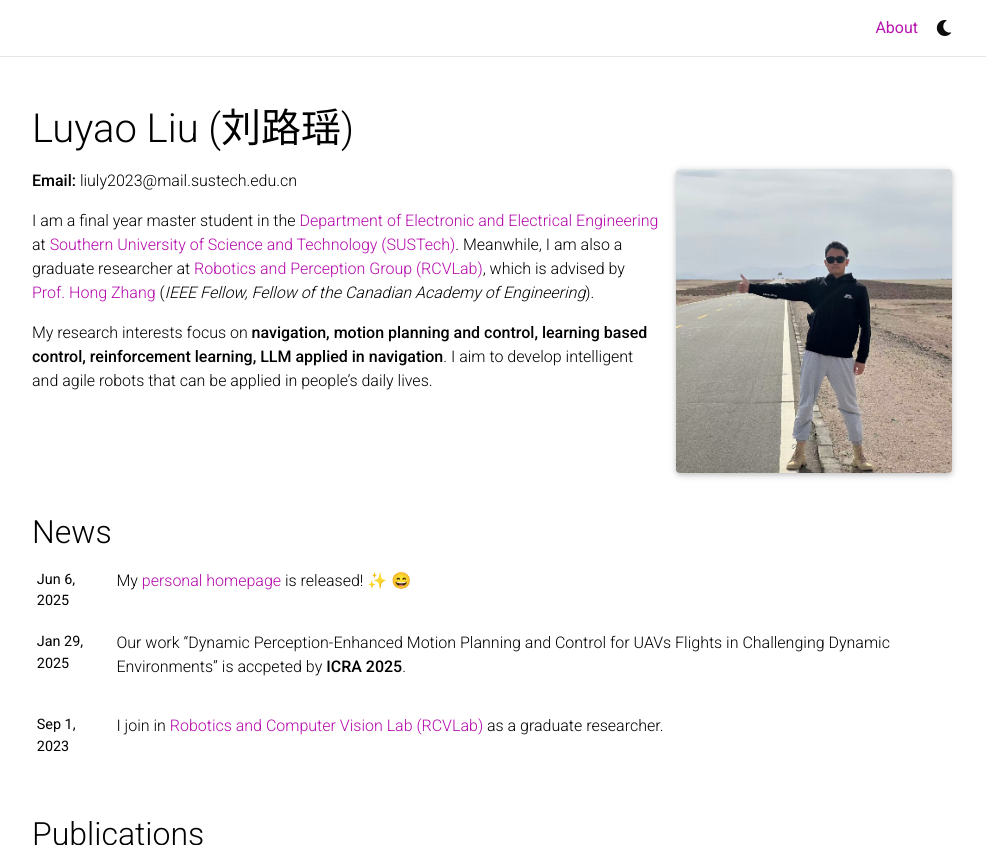
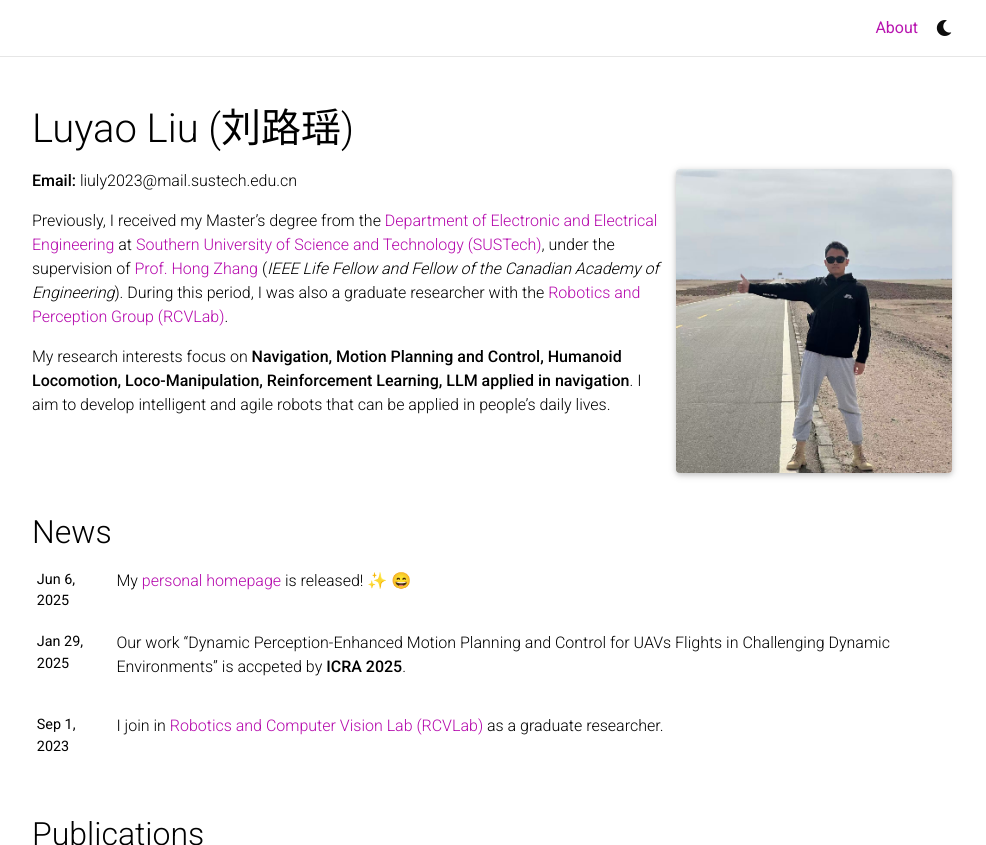
Before and after one commit to Luyao0LIU/luyao0liu.github.io, a Jekyll site: the page built from _pages/about.md, in a window 1280 px wide and 900 px high, cut to the strip 0-845 px from the top of the window. Shown: the whole strip, without its empty margins (148-1134 px from the left). Built offline with Jekyll 4.4.1, drawn with Linux system fonts in a browser that asks for light colours; full-size pictures stand in for the smaller copies a plugin makes; emoji names are drawn with the system emoji font; comment, search, counter and statistics services are not loaded; a style sheet for code colours, icons or effects is not loaded.

Commit message:
Update website

```diff
--- a/_pages/about.md
+++ b/_pages/about.md
@@ -23,11 +23,11 @@ honors: true
 
 **Email:** liuly2023@mail.sustech.edu.cn
 
-I am a final year master student in the <a href="https://eee.sustech.edu.cn/">Department of Electronic and Electrical Engineering</a> at <a href="https://www.sustech.edu.cn/en">Southern University of Science and Technology (SUSTech)</a>. Meanwhile, I am also a graduate researcher at <a href="https://rcvlab.eee.sustech.edu.cn/">Robotics and Perception Group (RCVLab)</a>, which is advised by <a href="https://faculty.sustech.edu.cn/?tagid=zhangh33&iscss=1&snapid=1&orderby=date&go=2&lang=en">Prof. Hong Zhang</a> (<em>IEEE Fellow, Fellow of the Canadian Academy of Engineering</em>).
+Previously, I received my Master's degree from the <a href="https://eee.sustech.edu.cn/">Department of Electronic and Electrical Engineering</a> at <a href="https://www.sustech.edu.cn/en">Southern University of Science and Technology (SUSTech)</a>, under the supervision of <a href="https://faculty.sustech.edu.cn/?tagid=zhangh33&iscss=1&snapid=1&orderby=date&go=2&lang=en">Prof. Hong Zhang</a> (<em>IEEE Life Fellow and Fellow of the Canadian Academy of Engineering</em>). During this period, I was also a graduate researcher with the <a href="https://rcvlab.eee.sustech.edu.cn/">Robotics and Perception Group (RCVLab)</a>.
 
 <!-- Previously, I earned my Bachelor’s degree in Computer Science and Technology from Zhengzhou University. -->
 
-My research interests focus on **navigation, motion planning and control, learning based control, reinforcement learning, LLM applied in navigation**.
+My research interests focus on **Navigation, Motion Planning and Control, Humanoid Locomotion, Loco-Manipulation, Reinforcement Learning, LLM applied in navigation**.
 I aim to develop intelligent and agile robots that can be applied in people's daily lives.
 
 <!-- Feel free to contact me if you are interested in my works and want to collaborate with me! -->
```
